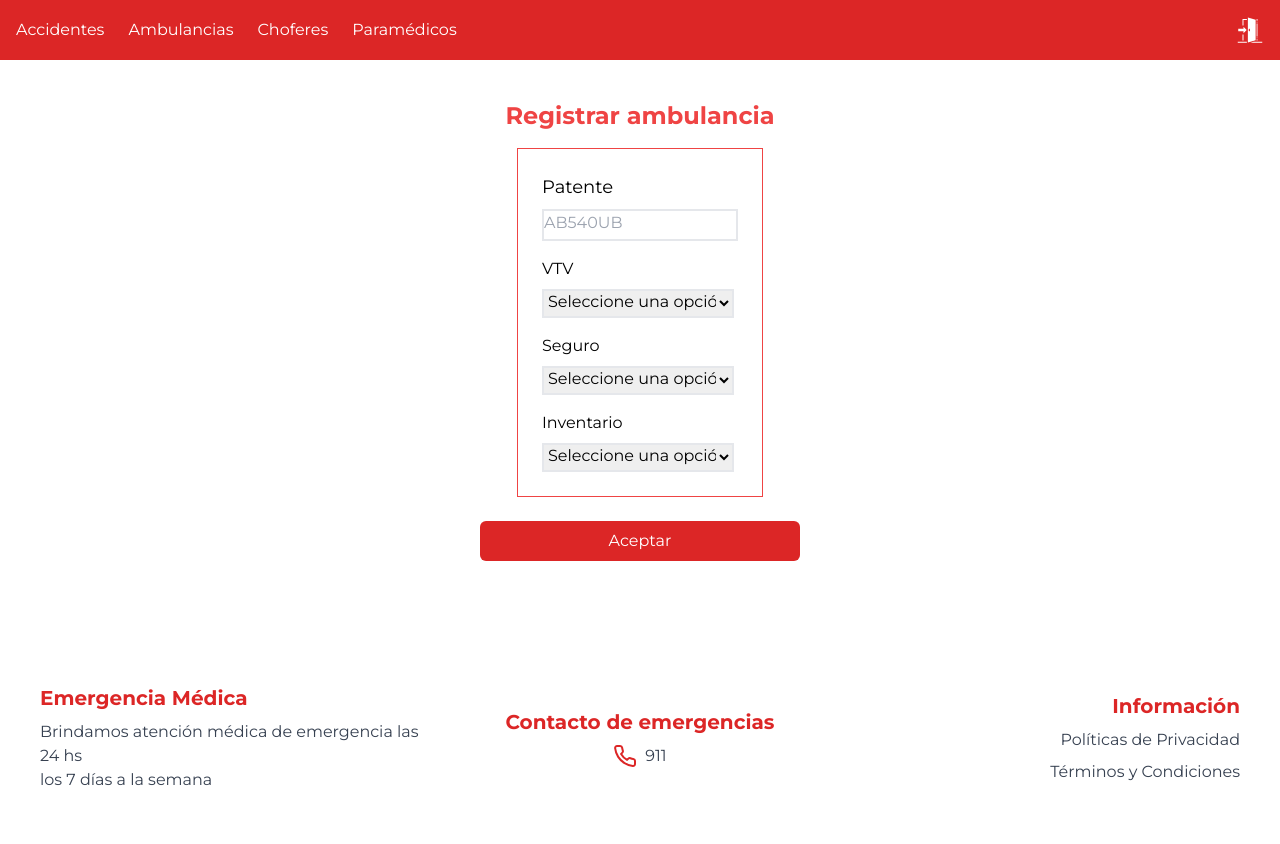
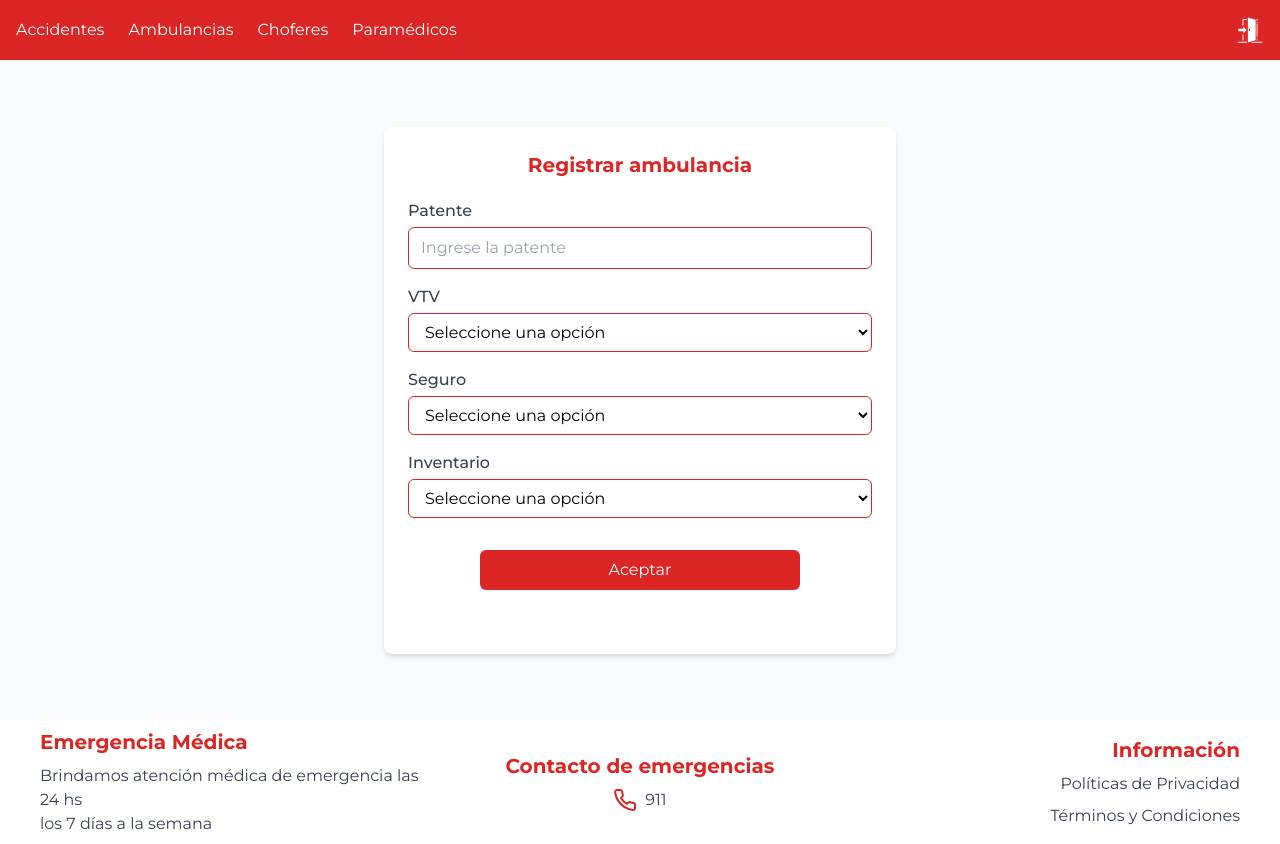
Before and after one commit to oriana-monaldi/AmbulanciaYa, a React (Vite) app: page /alta-ambulancia in a window 1280 px wide. Before the commit the page ends 800 px from the top, so only its background shows below. Built offline with nearby package versions, Linux system fonts and the light colour scheme.

Commit message:
cambios en el alta en panel administrativo

```diff
--- a/src/components/Administrador/Alta.jsx
+++ b/src/components/Administrador/Alta.jsx
@@ -1,11 +1,14 @@
 import React, {useState} from 'react';
+import {Link} from 'react-router-dom';
 import Boton from '../Boton';
 import Swal from 'sweetalert2';
-import {Link} from 'react-router-dom';
 
 function Alta({tipo}) {
     const [direccion, setDireccion] = useState('');
     const [descripcion, setDescripcion] = useState('');
+    const [vtv, setVtv] = useState('');
+    const [seguro, setSeguro] = useState('');
+    const [inventario, setInventario] = useState('');
 
     const onClick = () => {
         Swal.fire({
@@ -17,98 +20,124 @@ function Alta({tipo}) {
     };
 
     return (
-        <div className="flex flex-col items-center">
-            <h2 className="mt-10 text-center text-2xl text-red-500">
-                <strong>Registrar {tipo === 'ambulancia' ? 'ambulancia' : tipo === 'chofer' ? 'chofer' : tipo === 'paramedico' ? 'paramedico' : 'accidente'}</strong>
+        <div className="flex min-h-[calc(100vh-140px)] items-center justify-center bg-gray-50 p-4">
+            <div className="w-full max-w-lg rounded-lg bg-white p-6 shadow-md">
+                <h2 className="mb-5 text-center text-xl font-bold text-red-600">
+                    Registrar {tipo === 'ambulancia' ? 'ambulancia' : tipo === 'chofer' ? 'chofer' : tipo === 'paramedico' ? 'paramédico' : 'accidente'}
                 </h2>
 
                 {tipo === 'ambulancia' && (
                     <>
-                    <div className="m-4 border border-red-500 p-4">
-                        <div className="p-2">
-                            <p className="text-lg">Patente</p>
-                            <input type="text" className="mt-2 w-full border-2 pb-1" placeholder="AB540UB" />
+                        <div className="mb-4">
+                            <label className="mb-1 block font-medium text-gray-700">Patente</label>
+                            <input
+                                type="text"
+                                className="w-full rounded-md border border-red-600 px-3 py-2 focus:border-transparent focus:outline-none focus:ring-2 focus:ring-red-500"
+                                placeholder="Ingrese la patente"
+                            />
                         </div>
-                        <div className="p-2">
-                            <h2>VTV</h2>
-                            <select className="mt-2 w-48 border-2 pb-1">
-                                <option value="" disabled selected>
+
+                        <div className="mb-4">
+                            <label className="mb-1 block font-medium text-gray-700">VTV</label>
+                            <select
+                                className="w-full rounded-md border border-red-600 bg-white px-3 py-2 focus:border-transparent focus:outline-none focus:ring-2 focus:ring-red-500"
+                                value={vtv}
+                                onChange={(e) => setVtv(e.target.value)}
+                                required
+                            >
+                                <option value="" disabled>
                                     Seleccione una opción
                                 </option>
                                 <option value="alDia">Al día</option>
                                 <option value="vencida">Vencida</option>
                             </select>
                         </div>
-                        <div className="p-2">
-                            <h2>Seguro</h2>
-                            <select className="mt-2 w-48 border-2 pb-1">
-                                <option value="" disabled selected>
+
+                        <div className="mb-4">
+                            <label className="mb-1 block font-medium text-gray-700">Seguro</label>
+                            <select
+                                className="w-full rounded-md border border-red-600 bg-white px-3 py-2 focus:border-transparent focus:outline-none focus:ring-2 focus:ring-red-500"
+                                value={seguro}
+                                onChange={(e) => setSeguro(e.target.value)}
+                                required
+                            >
+                                <option value="" disabled>
                                     Seleccione una opción
                                 </option>
                                 <option value="alDia">Al día</option>
                                 <option value="vencido">Vencido</option>
                             </select>
                         </div>
-                        <div className="p-2">
-                            <h2>Inventario</h2>
-                            <select className="mt-2 w-48 border-2 pb-1">
-                                <option value="" disabled selected>
+
+                        <div className="mb-4">
+                            <label className="mb-1 block font-medium text-gray-700">Inventario</label>
+                            <select
+                                className="w-full rounded-md border border-red-600 bg-white px-3 py-2 focus:border-transparent focus:outline-none focus:ring-2 focus:ring-red-500"
+                                value={inventario}
+                                onChange={(e) => setInventario(e.target.value)}
+                                required
+                            >
+                                <option value="" disabled>
                                     Seleccione una opción
                                 </option>
                                 <option value="completo">Completo</option>
                                 <option value="incompleto">Incompleto</option>
                             </select>
                         </div>
-                    </div>
                     </>
                 )}
 
-            {tipo === 'chofer' && (
+                {(tipo === 'chofer' || tipo === 'paramedico') && (
                     <>
-                    <div className="m-4 border border-red-500 p-4">
-                        <div className="p-2">
-                            <p className="text-lg">Nombre Completo</p>
-                            <input type="text" className="mt-2 w-full border-2 pb-1" placeholder="Carlos Pérez" />
+                        <div className="mb-4">
+                            <label className="mb-1 block font-medium text-gray-700">Nombre Completo</label>
+                            <input
+                                type="text"
+                                className="w-full rounded-md border border-red-600 px-3 py-2 focus:border-transparent focus:outline-none focus:ring-2 focus:ring-red-500"
+                                placeholder="Ingrese el nombre completo"
+                            />
                         </div>
-                        <div className="p-2">
-                            <p className="text-lg">DNI</p>
-                            <input type="text" className="mt-2 w-full border-2 pb-1" placeholder="44526325" />
-                        </div>
-                    </div>
-                </>
-            )}
-
-            {tipo === 'paramedico' && (
-                <>
-                    <div className="m-4 border border-red-500 p-4">
-                        <div className="p-2">
-                            <p className="text-lg">Nombre Completo</p>
-                            <input type="text" className="mt-2 w-full border-2 pb-1" placeholder="Carlos Pérez" />
-                        </div>
-                        <div className="p-2">
-                            <p className="text-lg">DNI</p>
-                            <input type="text" className="mt-2 w-full border-2 pb-1" placeholder="44526325" />
-                        </div>
+                        <div className="mb-4">
+                            <label className="mb-1 block font-medium text-gray-700">DNI</label>
+                            <input
+                                type="text"
+                                className="w-full rounded-md border border-red-600 px-3 py-2 focus:border-transparent focus:outline-none focus:ring-2 focus:ring-red-500"
+                                placeholder="Ingrese el DNI"
+                            />
                         </div>
                     </>
                 )}
 
                 {tipo === 'accidente' && (
-                <div className="m-4 border border-red-500 p-4">
-                    <div className="p-2">
-                        <p className="text-lg">Dirección</p>
-                        <input className="mt-2 w-80 border-2 pb-1" placeholder="Calle 30 nro 1787" value={direccion} onChange={(e) => setDireccion(e.target.value)} />
+                    <>
+                        <div className="mb-4">
+                            <label className="mb-1 block font-medium text-gray-700">Dirección</label>
+                            <input
+                                type="text"
+                                className="w-full rounded-md border border-red-600 px-3 py-2 focus:border-transparent focus:outline-none focus:ring-2 focus:ring-red-500"
+                                value={direccion}
+                                onChange={(e) => setDireccion(e.target.value)}
+                                placeholder="Ingrese la dirección"
+                            />
                         </div>
-                    <div className="p-2">
-                        <p className="text-lg">Descripción del accidente</p>
-                        <textarea className="mt-2 h-20 w-80 border-2 pb-1" value={descripcion} onChange={(e) => setDescripcion(e.target.value)} />
+                        <div className="mb-4">
+                            <label className="mb-1 block font-medium text-gray-700">Descripción del accidente</label>
+                            <textarea
+                                className="min-h-[80px] w-full resize-y rounded-md border border-red-600 px-3 py-2 focus:border-transparent focus:outline-none focus:ring-2 focus:ring-red-500"
+                                value={descripcion}
+                                onChange={(e) => setDescripcion(e.target.value)}
+                                placeholder="Ingrese la descripción del accidente"
+                            />
+                        </div>
+                    </>
+                )}
+
+                <div className="mt-6 text-center">
+                    <Link to="/navAdmin">
+                        <Boton nombre="Aceptar" onClick={onClick} />
+                    </Link>
                 </div>
             </div>
-            )}
-
-            <Link to="/navAdmin">
-                <Boton nombre="Aceptar" onClick={onClick}></Boton>
-            </Link>
         </div>
     );
 }
--- a/src/components/Administrador/Tabla.jsx
+++ b/src/components/Administrador/Tabla.jsx
@@ -180,7 +180,7 @@ const Tabla = () => {
                         <FiPlusCircle color="red" size="40" />
                     </Link>
                 </div>
-                <h2 className="m-10 text-4xl font-bold text-red-600"> {tipo.charAt(0).toUpperCase() + tipo.slice(1)}</h2>
+                <h2 className="m-10 text-4xl font-bold text-red-600">Datos de {tipo.charAt(0).toUpperCase() + tipo.slice(1)}</h2>
                 <div className="m-8 border-4 border-red-600">
                     {/* Version de escritorio */}
                     <div className="hidden lg:block">{renderDesktopTable(data[tipo], headers[tipo])}</div>
```
Lines whose indentation alone changed are shown as unchanged.
